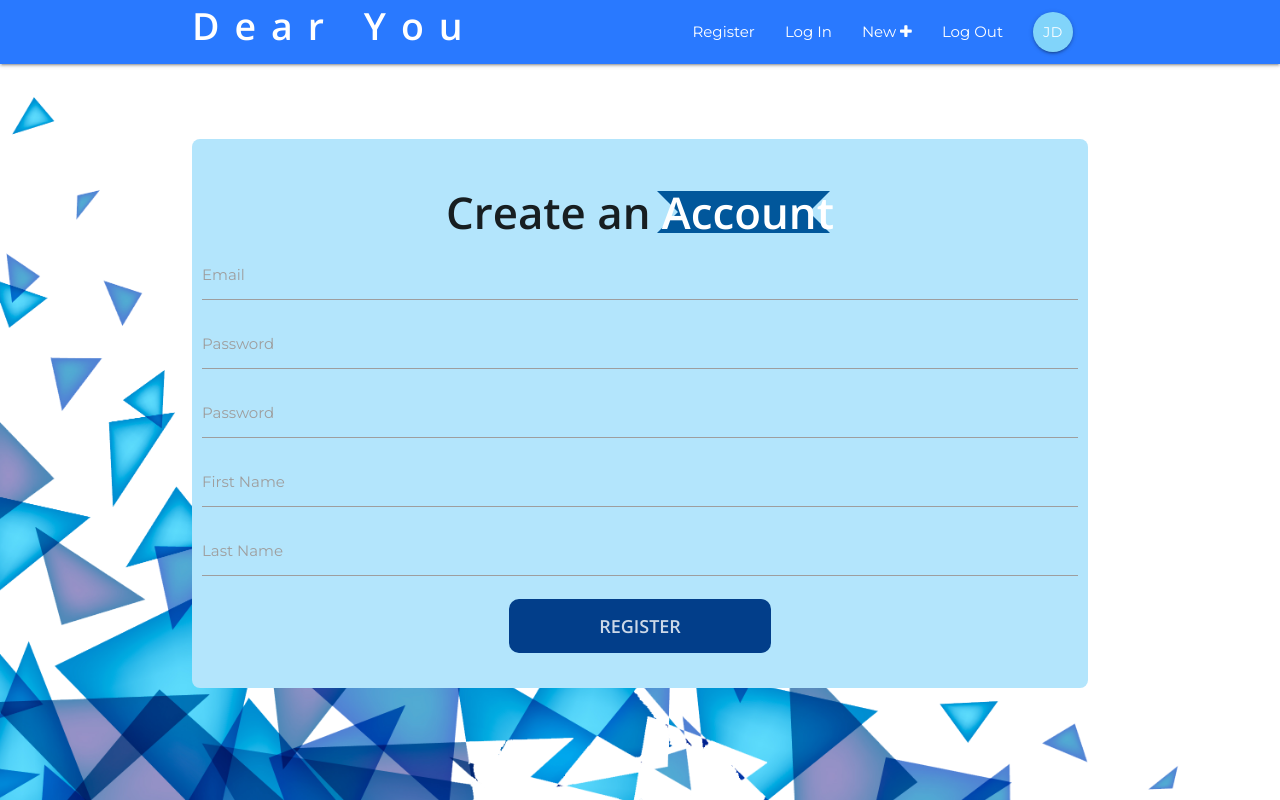
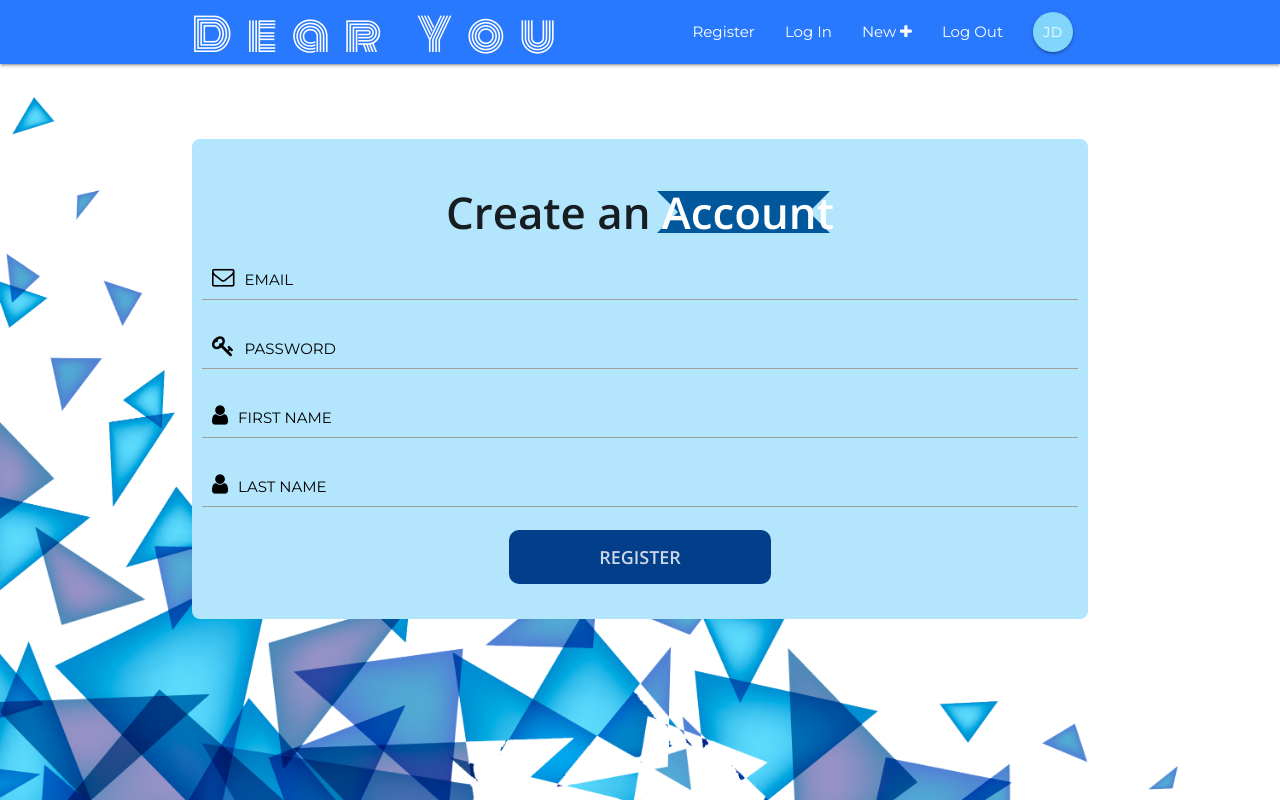
Before and after one commit to thatjenster/sweat-react, a React (Create React App) app: page /register in a window 1280 px wide. Built offline with nearby package versions, Linux system fonts and the light colour scheme.

Commit message:
styling auth component

```diff
--- a/src/Components/Authenication/LogIn.js
+++ b/src/Components/Authenication/LogIn.js
@@ -27,11 +27,11 @@ class LogIn extends Component {
                 <form className="logIn-form" onSubmit={this.handleSubmit}>
                     <h3>Sign In</h3>
                     <div className="input-field">
-                        <label htmlFor="email">Email</label>
+                        <label htmlFor="email"><i className="auth-icon fa fa-envelope-o" aria-hidden="true"></i>Email</label>
                         <input type="email" id="email" onChange={this.handleChange}/>
                     </div>
                     <div className="input-field">
-                        <label htmlFor="password">Password</label>
+                        <label htmlFor="password"><i className="auth-icon fa fa-key" aria-hidden="true"></i>Password</label>
                         <input type="password" id="password" onChange={this.handleChange}/>
                     </div>
                     <div className="input-field">
--- a/src/Components/Authenication/Register.js
+++ b/src/Components/Authenication/Register.js
@@ -29,23 +29,19 @@ class Register extends Component {
                 <form className="logIn-form" onSubmit={this.handleSubmit}>
                     <h3>Create an <span className="highlight">Account</span></h3>
                     <div className="input-field">
-                        <label htmlFor="email">Email</label>
+                        <label htmlFor="email"><i className="auth-icon fa fa-envelope-o" aria-hidden="true"></i>Email</label>
                         <input type="email" id="email" onChange={this.handleChange}/>
                     </div>
                     <div className="input-field">
-                        <label htmlFor="password">Password</label>
+                        <label htmlFor="password"><i className="auth-icon fa fa-key" aria-hidden="true"></i>Password</label>
                         <input type="password" id="password" onChange={this.handleChange}/>
                     </div>
                     <div className="input-field">
-                        <label htmlFor="password">Password</label>
-                        <input type="password" id="password" onChange={this.handleChange}/>
-                    </div>
-                    <div className="input-field">
-                        <label htmlFor="firstName">First Name</label>
+                        <label htmlFor="firstName"><i className="auth-icon fa fa-user" aria-hidden="true"></i>First Name</label>
                         <input type="text" id="firstName" onChange={this.handleChange}/>
                     </div>
                     <div className="input-field">
-                        <label htmlFor="lastName">Last Name</label>
+                        <label htmlFor="lastName"><i className="auth-icon fa fa-user" aria-hidden="true"></i>Last Name</label>
                         <input type="text" id="lastName" onChange={this.handleChange}/>
                     </div>
                     <div className="input-field">
--- a/src/Styles/sass/_authenication.scss
+++ b/src/Styles/sass/_authenication.scss
@@ -1,5 +1,3 @@
-// Register Component style
-
 .register-container,
 .login-container {
     background-color: $firstBlue;
@@ -43,4 +41,13 @@
 .auth-button:hover {
     color: rgba(255, 255, 255, 1);
     box-shadow: 0 10px 20px rgba(34, 171, 250, 0.9);
-  }
+}
+
+.input-field label {
+    color: black;
+    text-transform: uppercase;
+    .auth-icon {
+        padding: 0 10px;
+        font-size: 1.5rem;
+    }
+}
--- a/src/Styles/sass/_navbar.scss
+++ b/src/Styles/sass/_navbar.scss
@@ -1,4 +1,6 @@
+@import url('https://fonts.googleapis.com/css2?family=Monoton&display=swap');
+
 .logo {
-    font: 600 2.5rem $styleFont;
+    font: normal 3rem 'Monoton', cursive;
     letter-spacing: 1rem;
 }
--- a/src/Styles/styles.css
+++ b/src/Styles/styles.css
@@ -1,4 +1,5 @@
 @import url("https://fonts.googleapis.com/css2?family=Montserrat&family=Open+Sans:wght@600&display=swap");
+@import url("https://fonts.googleapis.com/css2?family=Monoton&display=swap");
 html {
   line-height: 1.15;
   -ms-text-size-adjust: 100%;
@@ -237,7 +238,7 @@ html {
 }
 
 .logo {
-  font: 600 2.5rem "Open Sans", sans-serif;
+  font: normal 3rem 'Monoton', cursive;
   letter-spacing: 1rem;
 }
 
@@ -288,6 +289,16 @@ html {
           box-shadow: 0 10px 20px rgba(34, 171, 250, 0.9);
 }
 
+.input-field label {
+  color: black;
+  text-transform: uppercase;
+}
+
+.input-field label .auth-icon {
+  padding: 0 10px;
+  font-size: 1.5rem;
+}
+
 html {
   min-height: 100%;
 }
```
Also changed, not shown: src/Styles/sass/_mixin.scss (deleted, +0 -13 lines), 1 other file (tests, documents, lock files or other folders).
